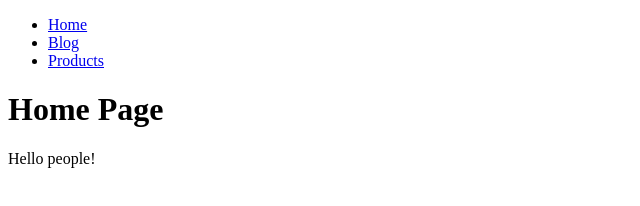
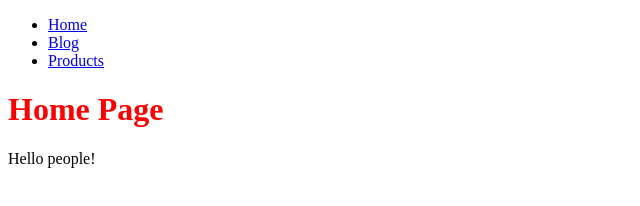
Before and after one commit to ramojej/gatsby-tuts, a Gatsby site: page / in a window 1280 px wide. Shown: the whole page, without its empty margins (0-640 px from the left). Built offline with nearby package versions, Linux system fonts and the light colour scheme; Gatsby itself is replaced by a stand-in of ours.

Commit message:
Inline css

```diff
--- a/src/pages/index.js
+++ b/src/pages/index.js
@@ -3,7 +3,7 @@ import Layout from "../components/layout"
 
 export default () => (
   <Layout>
-    <h1>Home Page</h1>
+    <h1 style={{ color: "red" }}>Home Page</h1>
     Hello people!
   </Layout>
 )
```
